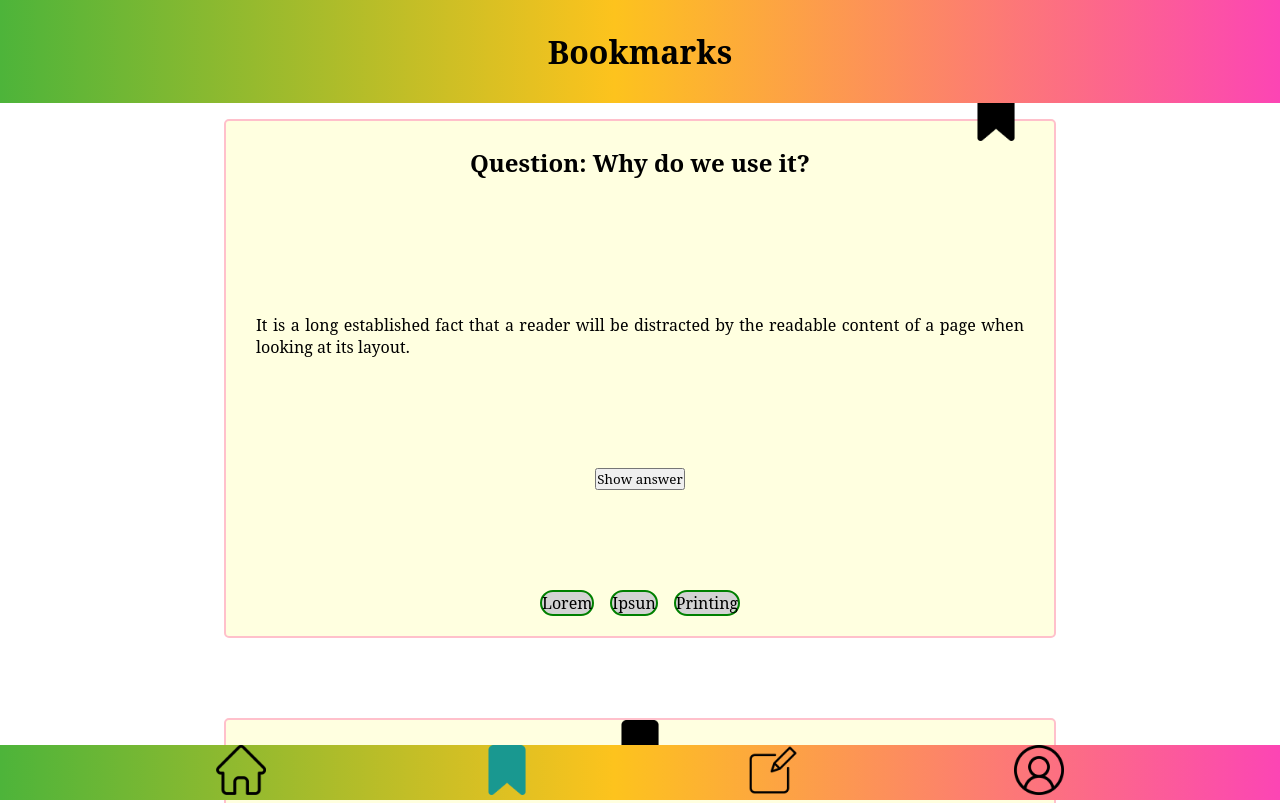
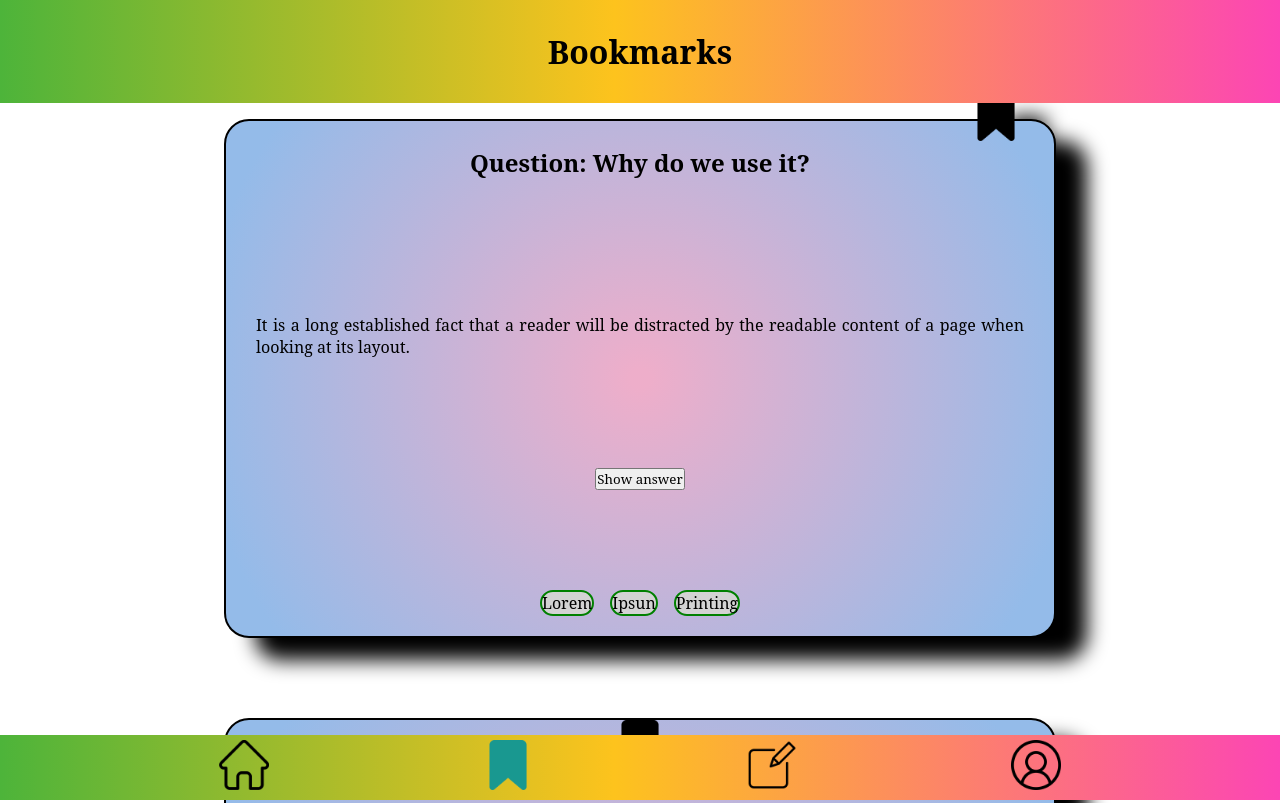
Before and after one commit to borislavkb/quiz-app-21-2-BB, a website: page bookmark.html in a window 1280 px wide. Shown: the top 803 px of the page. Drawn offline with Linux system fonts and the light colour scheme.

Commit message:
Add colors to question card element on index and bookmark pages

```diff
--- a/styles/bookmark.css
+++ b/styles/bookmark.css
@@ -36,6 +36,7 @@
   align-items: center;
   bottom: 0;
   position: fixed;
+  padding: 5px;
   width: 100vw;
   background: rgb(77, 180, 58);
   background: linear-gradient(
@@ -56,14 +57,23 @@ img {
   flex-direction: column;
   justify-content: flex-start;
   align-items: center;
-  border: 2px solid pink;
-  border-radius: 5px;
+  border: 2px solid black;
   width: 65vw;
   height: auto;
   position: relative;
-  background-color: lightyellow;
+  background: rgb(238, 174, 202);
+  background: radial-gradient(
+    circle,
+    rgba(238, 174, 202, 1) 2%,
+    rgba(148, 187, 233, 1) 91%
+  );
   gap: 5em;
+  border-radius: 25px;
+  filter: drop-shadow(31px 22px 10px #000000);
+  -webkit-filter: drop-shadow(31px 22px 10px #000000);
+  -moz-filter: drop-shadow(31px 22px 10px #000000);
 }
+
 p,
 h1 {
   padding: 30px;
--- a/styles/create.css
+++ b/styles/create.css
@@ -41,6 +41,7 @@
   align-items: center;
   bottom: 0;
   position: fixed;
+  padding: 5px;
   width: 100vw;
   background: rgb(77, 180, 58);
   background: linear-gradient(
--- a/styles/index.css
+++ b/styles/index.css
@@ -35,6 +35,7 @@
   align-items: center;
   bottom: 0;
   position: fixed;
+  padding: 5px;
   width: 100vw;
   background: rgb(63, 94, 251);
   background: radial-gradient(
@@ -66,7 +67,13 @@ img {
   width: 65vw;
   height: auto;
   position: relative;
-  background-color: lightyellow;
+  background: rgb(238, 174, 202);
+  background: linear-gradient(
+    90deg,
+    rgba(238, 174, 202, 1) 2%,
+    rgba(148, 187, 233, 1) 91%
+  );
+  border-radius: 25px;
   gap: 5em;
   filter: drop-shadow(31px 22px 10px #000000);
   -webkit-filter: drop-shadow(31px 22px 10px #000000);
@@ -79,7 +86,7 @@ img {
 
 p,
 h1 {
-  padding: 2em;
+  padding: 30px;
   text-align: justify;
   padding-top: 1em;
 }
--- a/styles/profile.css
+++ b/styles/profile.css
@@ -35,6 +35,7 @@
   flex-direction: row;
   align-items: center;
   bottom: 0;
+  padding: 5px;
   background: rgb(34, 193, 195);
   background: rgb(63, 94, 251);
   background: radial-gradient(
```
